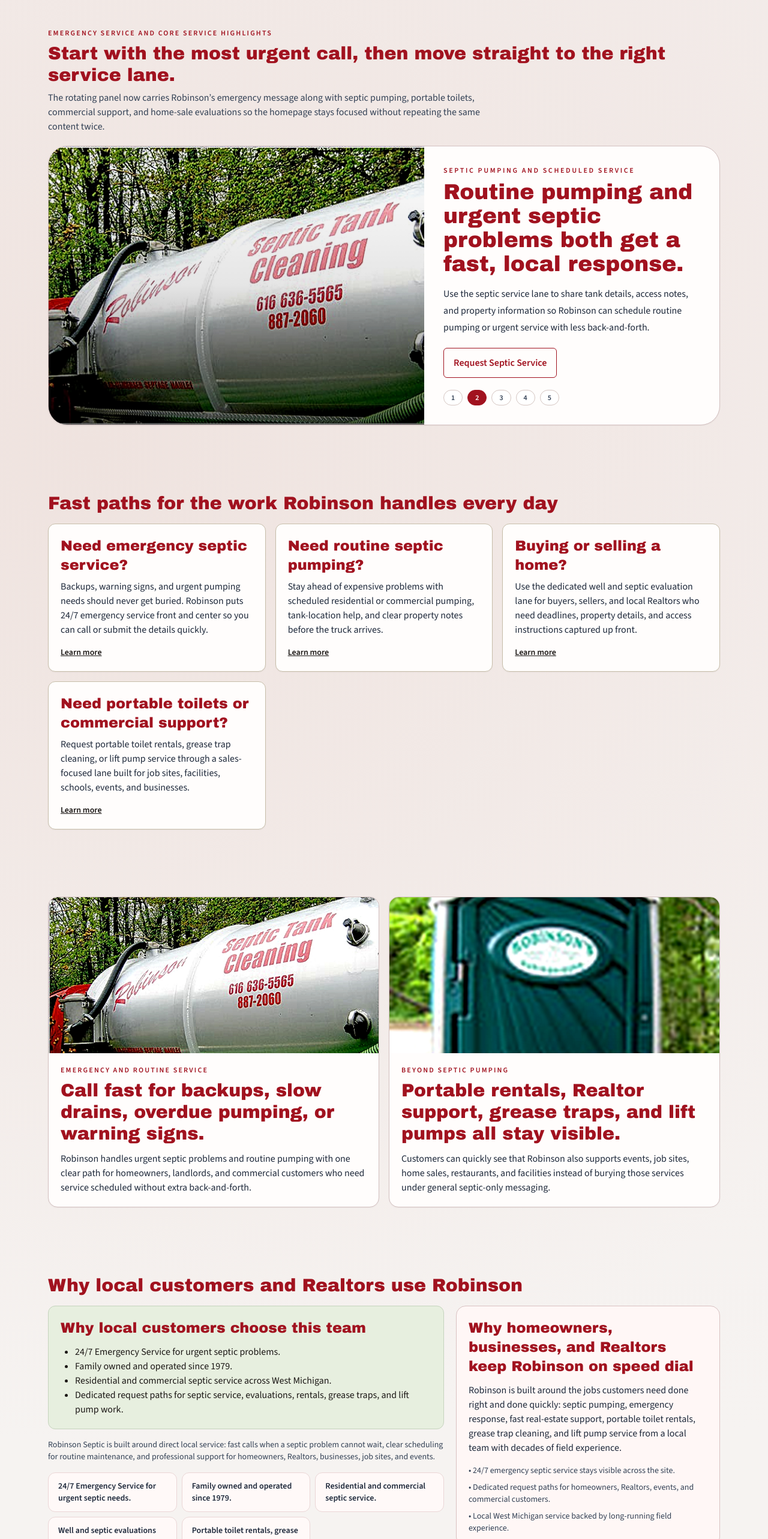
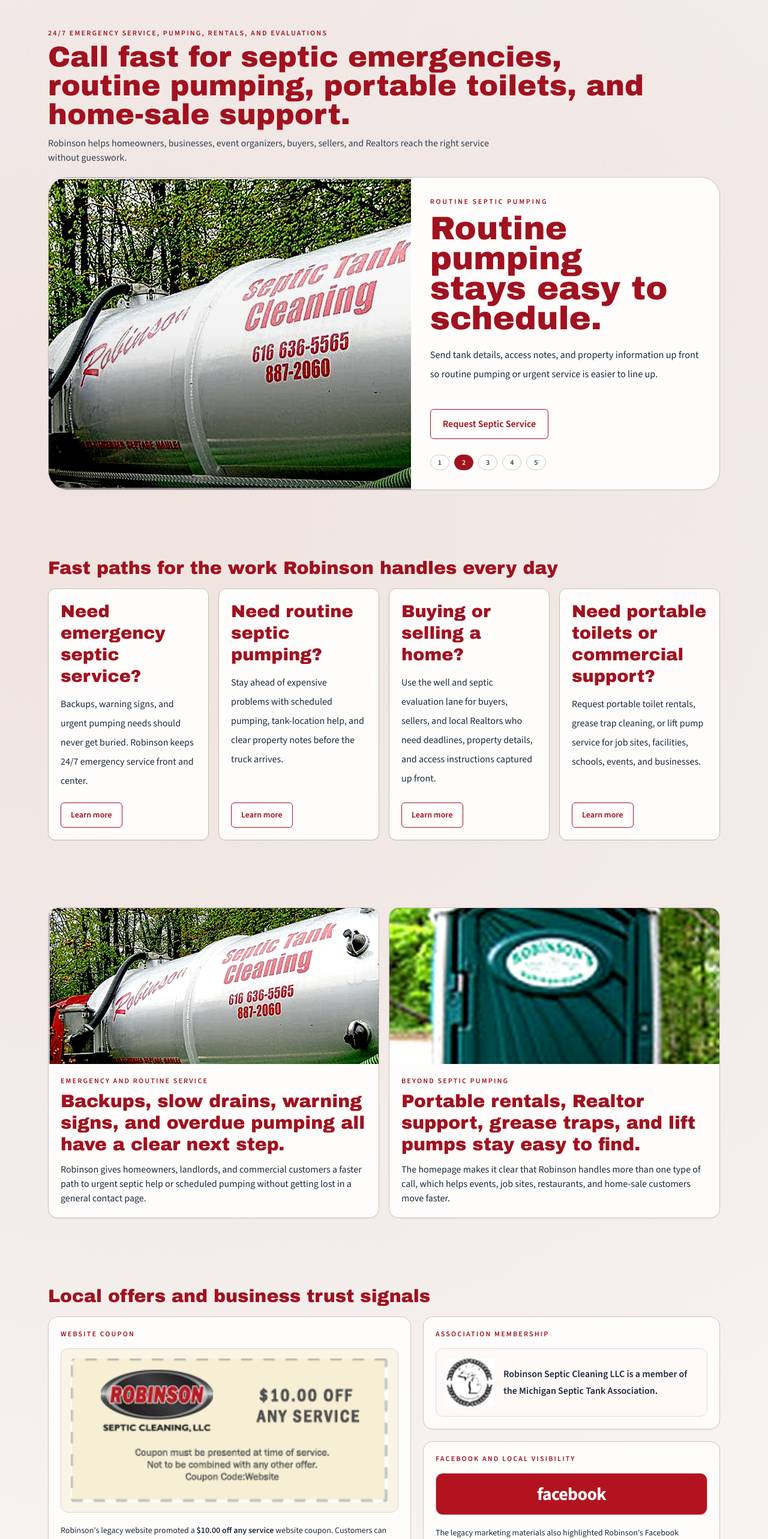
Before and after one commit to Mister-Nerdeus/Robinson, a Next.js app: page / in a window 1280 px wide. Shown: the part 234-2800 px from the top of the page at 60% size. Built offline with nearby package versions, Linux system fonts and the light colour scheme; no server answers.

Commit message:
Apply latest homepage lane and slideshow refinements

```diff
--- a/src/app/page.tsx
+++ b/src/app/page.tsx
@@ -23,19 +23,28 @@
   return (
     <>
       <JsonLd data={localBusinessSchema()} />
+
       <Section>
         <div className="mb-5 flex flex-col gap-3 sm:flex-row sm:items-end sm:justify-between">
           <div>
-            <p className="text-xs font-semibold uppercase tracking-[0.18em] text-[var(--brand)]">Emergency service and core service highlights</p>
-            <h2 className="mt-2 font-display text-2xl text-[var(--brand)] sm:text-3xl">Start with the most urgent call, then move straight to the right service lane.</h2>
-            <p className="mt-2 max-w-3xl text-slate-700">The rotating panel now carries Robinson’s emergency message along with septic pumping, portable toilets, commercial support, and home-sale evaluations so the homepage stays focused without repeating the same content twice.</p>
+            <p className="text-xs font-semibold uppercase tracking-[0.18em] text-[var(--brand)]">
+              24/7 emergency service, pumping, rentals, and evaluations
+            </p>
+            <h2 className="mt-2 max-w-5xl font-display text-2xl text-[var(--brand)] sm:text-3xl md:text-5xl">
+              Call fast for septic emergencies, routine pumping, portable toilets, and home-sale support.
+            </h2>
+            <p className="mt-3 max-w-3xl text-slate-700">
+              Robinson helps homeowners, businesses, event organizers, buyers, sellers, and Realtors reach the right service without guesswork.
+            </p>
           </div>
         </div>
         <HomeSlideshow slides={homeContent.slideshow} />
       </Section>
+
       <Section title="Fast paths for the work Robinson handles every day">
         <LaneGrid lanes={homeContent.lanes} />
       </Section>
+
       <Section className="pt-0">
         <div className="grid gap-4 md:grid-cols-2">
           <div className="overflow-hidden rounded-2xl border border-[#d3c0c0] bg-[var(--surface)] shadow-sm">
@@ -48,12 +57,15 @@
             />
             <div className="p-5">
               <p className="text-xs font-semibold uppercase tracking-[0.18em] text-[var(--brand)]">Emergency and routine service</p>
-              <h3 className="mt-2 font-display text-2xl text-[var(--brand)] sm:text-3xl">Call fast for backups, slow drains, overdue pumping, or warning signs.</h3>
+              <h3 className="mt-2 font-display text-2xl text-[var(--brand)] sm:text-3xl">
+                Backups, slow drains, warning signs, and overdue pumping all have a clear next step.
+              </h3>
               <p className="mt-3 text-slate-800">
-                Robinson handles urgent septic problems and routine pumping with one clear path for homeowners, landlords, and commercial customers who need service scheduled without extra back-and-forth.
+                Robinson gives homeowners, landlords, and commercial customers a faster path to urgent septic help or scheduled pumping without getting lost in a general contact page.
               </p>
             </div>
           </div>
+
           <div className="overflow-hidden rounded-2xl border border-[#d3c0c0] bg-[var(--surface)] shadow-sm">
             <Image
               src="/images/enhanced/portable_toilet_single_ai_enhanced.jpg"
@@ -64,14 +76,65 @@
             />
             <div className="p-5">
               <p className="text-xs font-semibold uppercase tracking-[0.18em] text-[var(--brand)]">Beyond septic pumping</p>
-              <h3 className="mt-2 font-display text-2xl text-[var(--brand)] sm:text-3xl">Portable rentals, Realtor support, grease traps, and lift pumps all stay visible.</h3>
+              <h3 className="mt-2 font-display text-2xl text-[var(--brand)] sm:text-3xl">
+                Portable rentals, Realtor support, grease traps, and lift pumps stay easy to find.
+              </h3>
               <p className="mt-3 text-slate-800">
-                Customers can quickly see that Robinson also supports events, job sites, home sales, restaurants, and facilities instead of burying those services under general septic-only messaging.
+                The homepage makes it clear that Robinson handles more than one type of call, which helps events, job sites, restaurants, and home-sale customers move faster.
               </p>
             </div>
           </div>
         </div>
       </Section>
+
+      <Section title="Local offers and business trust signals">
+        <div className="grid gap-5 lg:grid-cols-[1.1fr,0.9fr]">
+          <div className="rounded-2xl border border-[#d8c1c1] bg-[var(--surface)] p-5 shadow-sm">
+            <p className="text-xs font-semibold uppercase tracking-[0.18em] text-[var(--brand)]">Website coupon</p>
+            <div className="mt-4 overflow-hidden rounded-xl border border-[#e1d1c8] bg-[#faf4e7] p-4">
+              <Image
+                src="/current/coupon.gif"
+                alt="Robinson Septic Cleaning coupon for ten dollars off any service"
+                width={900}
+                height={360}
+                className="h-auto w-full rounded-md object-contain"
+              />
+            </div>
+            <p className="mt-4 text-sm leading-7 text-slate-800">
+              Robinson&apos;s legacy website promoted a <span className="font-semibold">$10.00 off any service</span> website coupon. Customers can mention the website coupon code when scheduling service.
+            </p>
+          </div>
+
+          <div className="grid gap-5">
+            <div className="rounded-2xl border border-[#d8c1c1] bg-[var(--surface)] p-5 shadow-sm">
+              <p className="text-xs font-semibold uppercase tracking-[0.18em] text-[var(--brand)]">Association membership</p>
+              <div className="mt-4 flex items-center gap-4 rounded-xl border border-[#ead6d6] bg-[#fff9f8] p-4">
+                <Image
+                  src="/current/mi-septic-tank-assoc-logo.gif"
+                  alt="Michigan Septic Tank Association logo"
+                  width={120}
+                  height={120}
+                  className="h-16 w-16 object-contain sm:h-20 sm:w-20"
+                />
+                <p className="text-base font-semibold leading-7 text-slate-800">
+                  Robinson Septic Cleaning LLC is a member of the Michigan Septic Tank Association.
+                </p>
+              </div>
+            </div>
+
+            <div className="rounded-2xl border border-[#d8c1c1] bg-[var(--surface)] p-5 shadow-sm">
+              <p className="text-xs font-semibold uppercase tracking-[0.18em] text-[var(--brand)]">Facebook and local visibility</p>
+              <div className="mt-4 rounded-xl border border-[#d4abab] bg-[#b3131f] px-5 py-4 text-center">
+                <span className="text-3xl font-bold tracking-tight text-white">facebook</span>
+              </div>
+              <p className="mt-4 text-sm leading-7 text-slate-800">
+                The legacy marketing materials also highlighted Robinson&apos;s Facebook presence alongside phone-first service, coupons, and local trust signals.
+              </p>
+            </div>
+          </div>
+        </div>
+      </Section>
+
       <Section title="Why local customers and Realtors use Robinson">
         <div className="grid gap-5 md:grid-cols-[1.2fr,0.8fr] md:items-start">
           <div>
@@ -85,6 +148,7 @@
               ))}
             </div>
           </div>
+
           <div className="rounded-2xl border border-[#d8c1c1] bg-[#fff7f6] p-5">
             <h3 className="font-display text-2xl text-[var(--brand)]">{homeContent.trustPanel.title}</h3>
             <p className="mt-3 text-slate-800">{homeContent.trustPanel.body}</p>
@@ -96,32 +160,55 @@
           </div>
         </div>
       </Section>
+
       <Section title="Fast ways to reach the right service team">
         <div className="grid gap-5 md:grid-cols-3">
           <div className="rounded-2xl border border-[#d8c1c1] bg-[var(--surface)] p-5 shadow-sm">
             <p className="text-xs font-semibold uppercase tracking-[0.18em] text-[var(--brand)]">Emergency septic</p>
             <h3 className="mt-2 font-display text-2xl text-[var(--brand)]">Get urgent help moving</h3>
-            <p className="mt-3 text-sm text-slate-800">Customers immediately see that Robinson handles emergency septic calls 24/7, which makes the fastest next step obvious when a problem cannot wait.</p>
+            <p className="mt-3 text-sm text-slate-800">
+              Make the emergency number and online request path obvious when a backup, overflow, or warning sign needs a quick response.
+            </p>
           </div>
           <div className="rounded-2xl border border-[#d8c1c1] bg-[var(--surface)] p-5 shadow-sm">
             <p className="text-xs font-semibold uppercase tracking-[0.18em] text-[var(--brand)]">Real-estate lane</p>
             <h3 className="mt-2 font-display text-2xl text-[var(--brand)]">Keep closings on schedule</h3>
-            <p className="mt-3 text-sm text-slate-800">Buyers, sellers, and Realtors get a direct path for evaluations, property notes, and timing details when a sale is already on the clock.</p>
+            <p className="mt-3 text-sm text-slate-800">
+              Give buyers, sellers, and Realtors a cleaner place to submit property notes, access details, and deadline-sensitive evaluation requests.
+            </p>
           </div>
           <div className="rounded-2xl border border-[#d8c1c1] bg-[var(--surface)] p-5 shadow-sm">
             <p className="text-xs font-semibold uppercase tracking-[0.18em] text-[var(--brand)]">Commercial and rentals</p>
             <h3 className="mt-2 font-display text-2xl text-[var(--brand)]">Cover sites, events, and facilities</h3>
-            <p className="mt-3 text-sm text-slate-800">Portable toilets, grease traps, and lift pump service stay visible so customers can request the right work without guessing where to start.</p>
+            <p className="mt-3 text-sm text-slate-800">
+              Keep portable toilets, grease traps, and lift pump support visible so commercial customers can move straight to the right request lane.
+            </p>
           </div>
         </div>
       </Section>
+
       <Section title={homeContent.realtorLane.title}>
-        <div className="grid gap-5 md:grid-cols-[1.1fr,0.9fr]">
+        <div className="grid gap-5 md:grid-cols-[1.05fr,0.95fr] md:items-stretch">
           <div className="rounded-2xl border border-[#d8c1c1] bg-[#fff7f6] p-6">
-            <p className="max-w-3xl text-base text-slate-800">{homeContent.realtorLane.body}</p>
-            <Link href={homeContent.realtorLane.href} className="mt-4 inline-block rounded-md border border-[var(--brand)] px-5 py-3 font-semibold text-[var(--brand)]">
-              {homeContent.realtorLane.ctaLabel}
-            </Link>
+            <p className="max-w-3xl text-base leading-8 text-slate-800">{homeContent.realtorLane.body}</p>
+            <div className="mt-5 grid gap-3 sm:grid-cols-2">
+              <div className="rounded-xl border border-[#ead6d6] bg-white px-4 py-3 text-sm text-slate-800">
+                <p className="font-semibold text-[var(--brand)]">Built for time-sensitive requests</p>
+                <p className="mt-1">A cleaner path for sale deadlines, property access, and evaluation scheduling.</p>
+              </div>
+              <div className="rounded-xl border border-[#ead6d6] bg-white px-4 py-3 text-sm text-slate-800">
+                <p className="font-semibold text-[var(--brand)]">Useful before the call back</p>
+                <p className="mt-1">Property details, buyer or seller context, and notes can be submitted up front.</p>
+              </div>
+            </div>
+            <div className="mt-5 flex flex-wrap gap-3">
+              <Link href={homeContent.realtorLane.href} className="inline-flex items-center rounded-md border border-[var(--brand)] px-5 py-3 font-semibold text-[var(--brand)] transition hover:bg-[#fff3f2]">
+                {homeContent.realtorLane.ctaLabel}
+              </Link>
+              <Link href="/services/well-septic-evaluations" className="inline-flex items-center rounded-md bg-[var(--brand)] px-5 py-3 font-semibold text-white transition hover:opacity-95">
+                Request an Evaluation
+              </Link>
+            </div>
           </div>
           <div className="overflow-hidden rounded-2xl border border-[#d3c0c0] bg-[var(--surface)] shadow-sm">
             <Image
@@ -129,16 +216,22 @@
               alt="Robinson field technician working through a residential service or evaluation visit"
               width={900}
               height={700}
-              className="h-full min-h-[240px] w-full object-cover"
+              className="h-full min-h-[280px] w-full object-cover"
             />
           </div>
         </div>
       </Section>
+
       <Section title="Helpful questions before you call or submit a request">
         <FaqPreview items={homeContent.faqPreview} />
       </Section>
+
       <Section>
-        <CtaBand heading="Need help right now? Call Robinson for 24/7 emergency septic service or use the online request forms." href="/contact" label="Open Contact and Request Forms" />
+        <CtaBand
+          heading="Need help right now? Call Robinson for 24/7 emergency septic service or use the online request forms."
+          href="/contact"
+          label="Open Contact and Request Forms"
+        />
       </Section>
     </>
   );
--- a/src/components/home/HomeSlideshow.tsx
+++ b/src/components/home/HomeSlideshow.tsx
@@ -27,44 +27,56 @@
 
   return (
     <div className="overflow-hidden rounded-[2rem] border border-[#d3c0c0] bg-[var(--surface)] shadow-sm">
-      <div className="grid md:grid-cols-[1.12fr,0.88fr]">
-        <div className="relative min-h-[260px] bg-[#ede3df] sm:min-h-[320px] md:min-h-[440px]">
+      <div className="grid md:h-[520px] md:grid-cols-[1.08fr,0.92fr]">
+        <div className="relative h-[300px] bg-[#ede3df] sm:h-[360px] md:h-[520px]">
           {slides.map((slide, slideIndex) => (
             <div
               key={slide.src}
-              className={`absolute inset-0 transition-opacity duration-700 ${slideIndex === index ? "opacity-100" : "pointer-events-none opacity-0"}`}
+              className={`absolute inset-0 transition-opacity duration-700 ${
+                slideIndex === index ? "opacity-100" : "pointer-events-none opacity-0"
+              }`}
             >
               <Image
                 src={slide.src}
                 alt={slide.alt}
                 fill
-                sizes="(max-width: 768px) 100vw, 58vw"
+                sizes="(max-width: 768px) 100vw, 56vw"
                 className="object-cover"
                 priority={slideIndex === 0}
               />
-              <div className="absolute inset-0 bg-gradient-to-t from-black/55 via-black/10 to-transparent" />
+              <div className="absolute inset-0 bg-gradient-to-t from-black/40 via-black/5 to-transparent" />
             </div>
           ))}
         </div>
-        <div className="flex flex-col justify-between gap-5 p-5 sm:p-6 md:p-8">
+
+        <div className="flex h-[420px] flex-col justify-between gap-5 p-5 sm:h-[430px] sm:p-6 md:h-[520px] md:p-8">
           <div>
             <p className="text-[11px] font-semibold uppercase tracking-[0.22em] text-[var(--brand)] sm:text-xs">
               {slides[index].eyebrow ?? "Field-ready local service"}
             </p>
-            <h2 className="mt-2 font-display text-2xl leading-tight text-[var(--brand)] sm:text-3xl md:text-4xl">
+
+            <h2 className="mt-3 max-w-[11ch] font-display text-[2.65rem] leading-[0.92] text-[var(--brand)] sm:text-[3rem] md:text-[3.4rem]">
               {slides[index].title}
             </h2>
-            <p className="mt-4 text-base leading-7 text-slate-800">{slides[index].description}</p>
+
+            <p className="mt-5 max-w-[30rem] text-base leading-8 text-slate-800 md:text-[1.02rem]">
+              {slides[index].description}
+            </p>
+          </div>
+
+          <div>
+            <div className="min-h-[3.5rem]">
               {slides[index].href && slides[index].hrefLabel ? (
                 <Link
                   href={slides[index].href!}
-                className="mt-5 inline-block rounded-md border border-[var(--brand)] px-4 py-3 font-semibold text-[var(--brand)] transition hover:bg-[#fff3f2]"
+                  className="inline-flex items-center rounded-md border border-[var(--brand)] px-5 py-3 font-semibold text-[var(--brand)] transition hover:bg-[#fff3f2]"
                 >
                   {slides[index].hrefLabel}
                 </Link>
               ) : null}
             </div>
-          <div className="flex flex-wrap gap-2">
+
+            <div className="mt-5 flex flex-wrap gap-2">
               {slides.map((slide, slideIndex) => (
                 <button
                   key={slide.title}
@@ -84,5 +96,6 @@
           </div>
         </div>
       </div>
+    </div>
   );
 }
--- a/src/components/home/LaneGrid.tsx
+++ b/src/components/home/LaneGrid.tsx
@@ -2,7 +2,7 @@
 
 export function LaneGrid({ lanes }: { lanes: Array<{ title: string; description: string; href: string }> }) {
   return (
-    <div className="grid gap-4 md:grid-cols-3">
+    <div className="grid gap-4 md:grid-cols-2 xl:grid-cols-4">
       {lanes.map((lane) => (
         <ServiceCard key={lane.title} {...lane} />
       ))}
--- a/src/components/site/ServiceCard.tsx
+++ b/src/components/site/ServiceCard.tsx
@@ -6,11 +6,11 @@
 
 export function ServiceCard({ title, description, href }: { title: string; description: string; href: string }) {
   return (
-    <article className="rounded-xl border border-[#c7beaa] bg-[var(--surface)] p-5 shadow-sm transition hover:-translate-y-0.5 hover:shadow-md">
-      <h3 className="font-display text-2xl text-[var(--brand)]">{title}</h3>
-      <p className="mt-2 text-base text-slate-800">{description}</p>
+    <article className="flex h-full flex-col rounded-xl border border-[#c7beaa] bg-[var(--surface)] p-5 shadow-sm transition hover:-translate-y-0.5 hover:shadow-md">
+      <h3 className="font-display text-[2rem] leading-tight text-[var(--brand)] lg:text-[1.8rem]">{title}</h3>
+      <p className="mt-3 flex-1 text-base leading-8 text-slate-800">{description}</p>
       <Link
-        className="mt-4 inline-block text-sm font-semibold underline"
+        className="mt-5 inline-flex w-fit items-center rounded-md border border-[var(--brand)] px-4 py-2.5 text-sm font-semibold text-[var(--brand)] transition hover:bg-[#fff3f2]"
         href={href}
         onClick={() => {
           void trackEvent({ event: analyticsEvents.laneClick, lane: title });
--- a/src/content/home.ts
+++ b/src/content/home.ts
@@ -14,19 +14,19 @@
       src: "/images/enhanced/truck_full_ai_enhanced.jpg",
       alt: "Robinson Septic service truck parked and ready for emergency or scheduled septic service",
       eyebrow: "24/7 emergency service • family owned since 1979",
-      title: "Need septic pumping fast? Call Robinson for 24/7 emergency service and dependable local scheduling.",
+      title: "24/7 emergency septic service when the job cannot wait.",
       description:
-        "Robinson Septic provides residential and commercial septic cleaning, well and septic evaluations for home sales, portable toilet rentals, grease trap cleaning, and lift pump service across West Michigan. When the job cannot wait, emergency calls stay front and center.",
+        "Call Robinson fast for backups, urgent pumping, and septic problems that need a dependable local response.",
       href: "/contact",
       hrefLabel: "Request Service Now",
     },
     {
       src: "/images/enhanced/truck_closeup_ai_enhanced.jpg",
       alt: "Close-up of Robinson Septic truck branding and equipment",
-      eyebrow: "Septic pumping and scheduled service",
-      title: "Routine pumping and urgent septic problems both get a fast, local response.",
+      eyebrow: "Routine septic pumping",
+      title: "Routine pumping stays easy to schedule.",
       description:
-        "Use the septic service lane to share tank details, access notes, and property information so Robinson can schedule routine pumping or urgent service with less back-and-forth.",
+        "Send tank details, access notes, and property information up front so routine pumping or urgent service is easier to line up.",
       href: "/services/septic-cleaning",
       hrefLabel: "Request Septic Service",
     },
@@ -34,9 +34,9 @@
       src: "/images/enhanced/portable_toilets_group_ai_enhanced.jpg",
       alt: "Robinson portable toilet rental units grouped together for delivery",
       eyebrow: "Portable toilet rentals",
-      title: "Portable toilets for events, job sites, schools, and long-term needs.",
+      title: "Portable toilets for events, schools, job sites, and long-term needs.",
       description:
-        "Need one unit or several? Robinson can handle delivery, pickup, and routine cleaning so your event or work site stays covered without extra hassle.",
+        "Robinson can deliver, maintain, and pick up single units or larger rental sets without extra hassle.",
       href: "/services/portable-toilets",
       hrefLabel: "Request Rental Quote",
     },
@@ -44,9 +44,9 @@
       src: "/images/enhanced/truck_closeup_ai_enhanced.jpg",
       alt: "Close-up of Robinson Septic truck branding and equipment",
       eyebrow: "Commercial support",
-      title: "Grease traps, lift pumps, and commercial support stay easy to reach.",
+      title: "Commercial septic, grease trap, and lift pump service stays easy to reach.",
       description:
-        "Restaurants, facilities, and pressurized septic-system customers can request service through a dedicated lane built for commercial response instead of buried homeowner messaging.",
+        "Restaurants, facilities, and pressurized-system customers can use a direct request lane built for commercial service.",
       href: "/services/commercial",
       hrefLabel: "Request Commercial Support",
     },
@@ -54,9 +54,9 @@
       src: "/images/enhanced/tech_evaluation_ai_enhanced.jpg",
       alt: "Technician performing evaluation work at a property",
       eyebrow: "Home-sale and Realtor support",
-      title: "Keep inspections moving when a sale is on the clock.",
+      title: "Keep closings moving with well and septic evaluations.",
       description:
-        "Robinson works with buyers, sellers, and Realtors who need property details, deadlines, and access notes reviewed quickly for well and septic evaluations.",
+        "Buyers, sellers, and Realtors can send property details, timing needs, and access notes through a lane built for sale deadlines.",
       href: "/realtors",
       hrefLabel: "Open Realtor Resources",
     },
@@ -65,25 +65,25 @@
     {
       title: "Need emergency septic service?",
       description:
-        "Backups, warning signs, and urgent pumping needs should never get buried. Robinson puts 24/7 emergency service front and center so you can call or submit the details quickly.",
+        "Backups, warning signs, and urgent pumping needs should never get buried. Robinson keeps 24/7 emergency service front and center.",
       href: "/services/septic-cleaning",
     },
     {
       title: "Need routine septic pumping?",
       description:
-        "Stay ahead of expensive problems with scheduled residential or commercial pumping, tank-location help, and clear property notes before the truck arrives.",
+        "Stay ahead of expensive problems with scheduled pumping, tank-location help, and clear property notes before the truck arrives.",
       href: "/services/septic-cleaning",
     },
     {
       title: "Buying or selling a home?",
       description:
-        "Use the dedicated well and septic evaluation lane for buyers, sellers, and local Realtors who need deadlines, property details, and access instructions captured up front.",
+        "Use the well and septic evaluation lane for buyers, sellers, and local Realtors who need deadlines, property details, and access instructions captured up front.",
       href: "/services/well-septic-evaluations",
     },
     {
       title: "Need portable toilets or commercial support?",
       description:
-        "Request portable toilet rentals, grease trap cleaning, or lift pump service through a sales-focused lane built for job sites, facilities, schools, events, and businesses.",
+        "Request portable toilet rentals, grease trap cleaning, or lift pump service for job sites, facilities, schools, events, and businesses.",
       href: "/services/commercial",
     },
   ],
```
Lines whose indentation alone changed are shown as unchanged.
